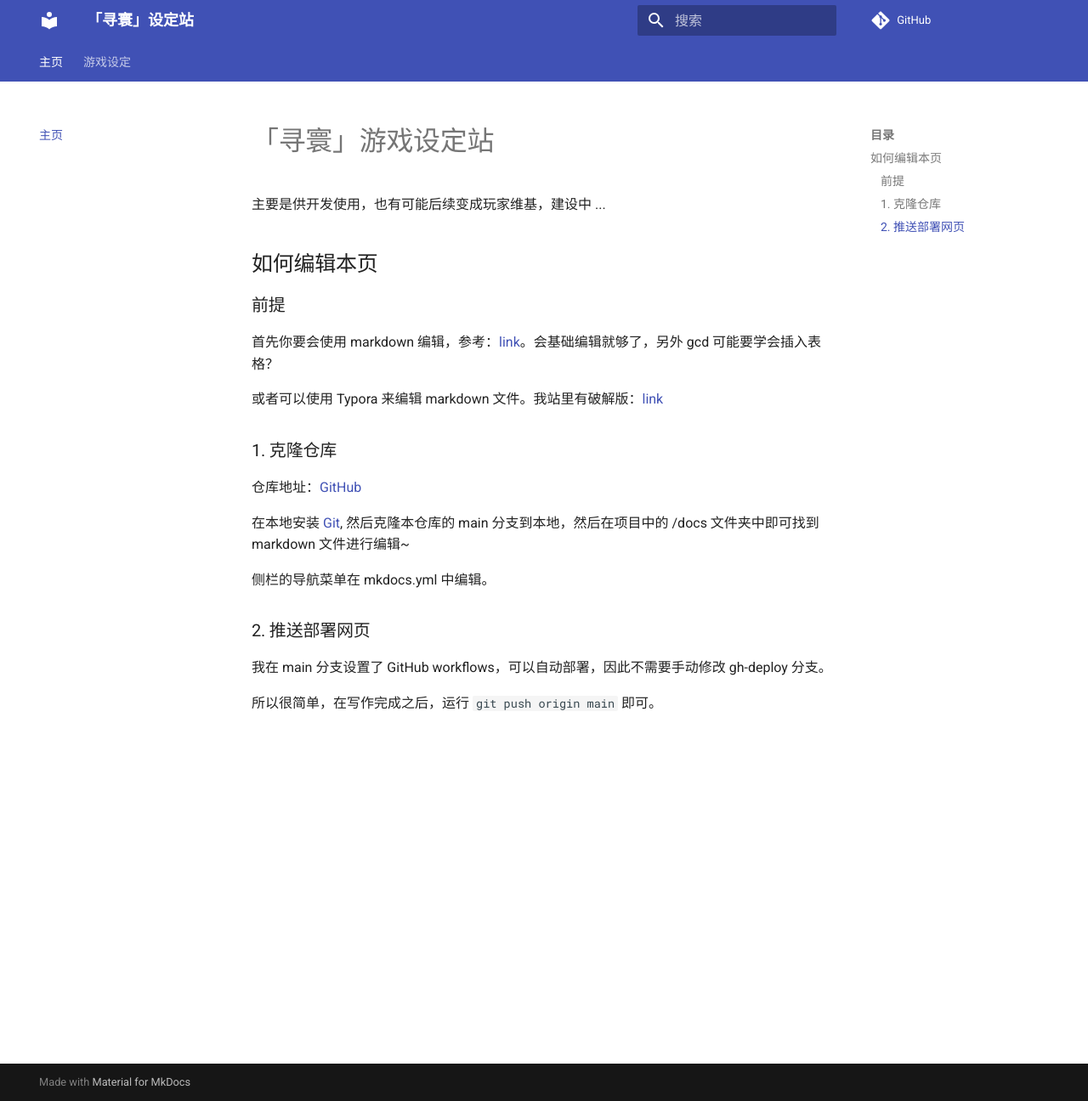
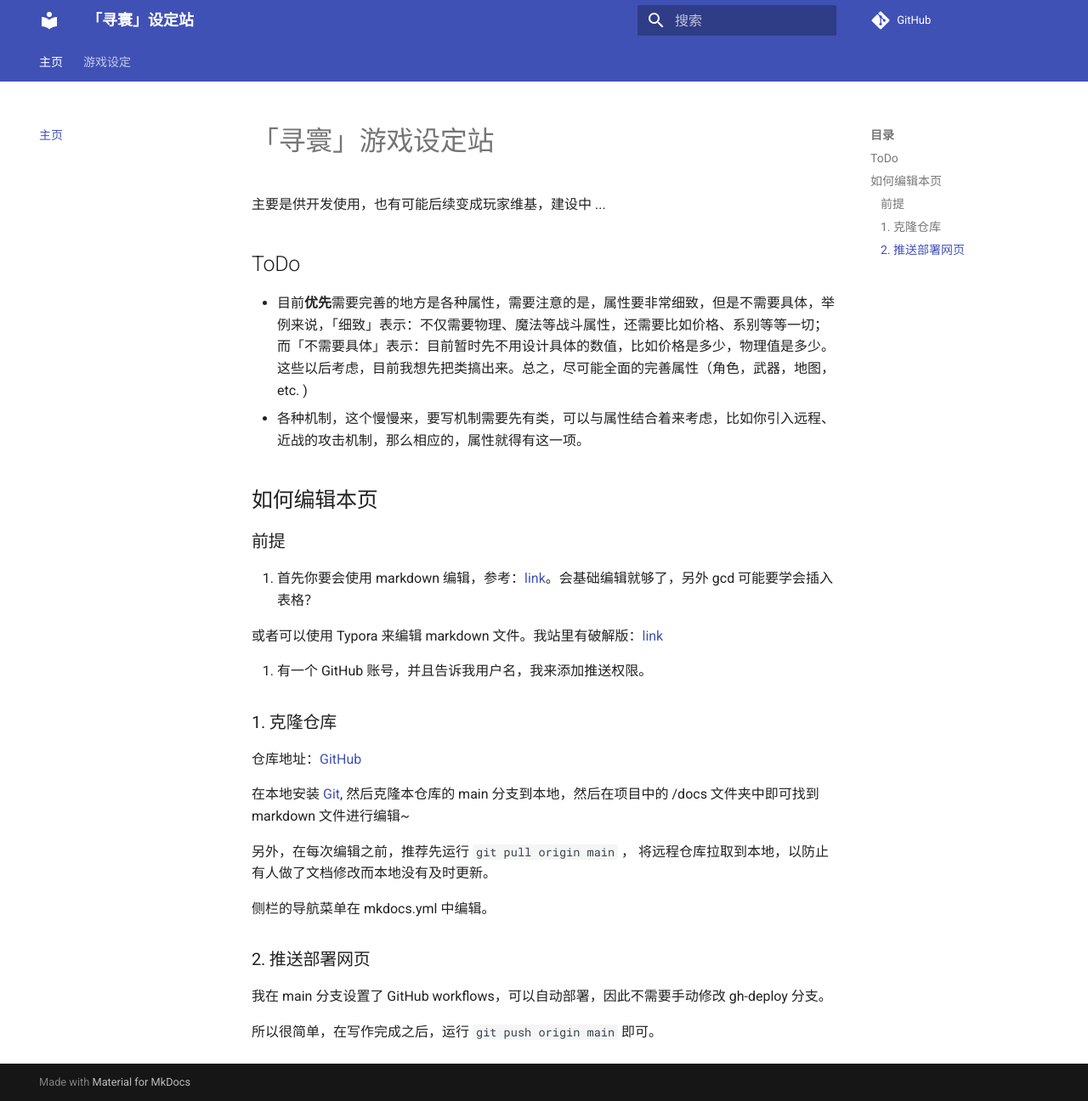
Before and after one commit to uchouT/xunhuan-doc, an MkDocs documentation site: the page built from docs/index.md, in a window 1280 px wide and 1296 px high. Shown: the whole window at 85% size. Built offline with MkDocs 1.6.1 and Material for MkDocs 9.7.7, drawn with Linux system fonts in a browser that asks for light colours; comment, search, counter and statistics services are not loaded.

Commit message:
列出 todo

```diff
--- a/docs/index.md
+++ b/docs/index.md
@@ -2,20 +2,28 @@
 
 主要是供开发使用，也有可能后续变成玩家维基，建设中 ...
 
+## ToDo
+
+- 目前**优先**需要完善的地方是各种属性，需要注意的是，属性要非常细致，但是不需要具体，举例来说，「细致」表示：不仅需要物理、魔法等战斗属性，还需要比如价格、系别等等一切；而「不需要具体」表示：目前暂时先不用设计具体的数值，比如价格是多少，物理值是多少。这些以后考虑，目前我想先把类搞出来。总之，尽可能全面的完善属性（角色，武器，地图，etc. )
+- 各种机制，这个慢慢来，要写机制需要先有类，可以与属性结合着来考虑，比如你引入远程、近战的攻击机制，那么相应的，属性就得有这一项。
+
 ## 如何编辑本页
-
 
 ### 前提
 
-首先你要会使用 markdown 编辑，参考：[link](https://markdown.com.cn/basic-syntax/)。会基础编辑就够了，另外 gcd 可能要学会插入表格？
+1. 首先你要会使用 markdown 编辑，参考：[link](https://markdown.com.cn/basic-syntax/)。会基础编辑就够了，另外 gcd 可能要学会插入表格？
 
 或者可以使用 Typora 来编辑 markdown 文件。我站里有破解版：[link](https://drive.uchout.moe/d/App/typora_64bit_v1.9.5_setup.rar)
+
+2. 有一个 GitHub 账号，并且告诉我用户名，我来添加推送权限。
 
 ### 1. 克隆仓库
 
 仓库地址：[GitHub](github.com/uchouT/xunhuan-doc)
 
 在本地安装 [Git](https://git-scm.com/downloads), 然后克隆本仓库的 main 分支到本地，然后在项目中的 /docs 文件夹中即可找到 markdown 文件进行编辑~
+
+另外，在每次编辑之前，推荐先运行 `git pull origin main` ， 将远程仓库拉取到本地，以防止有人做了文档修改而本地没有及时更新。
 
 侧栏的导航菜单在 mkdocs.yml 中编辑。
 
```
